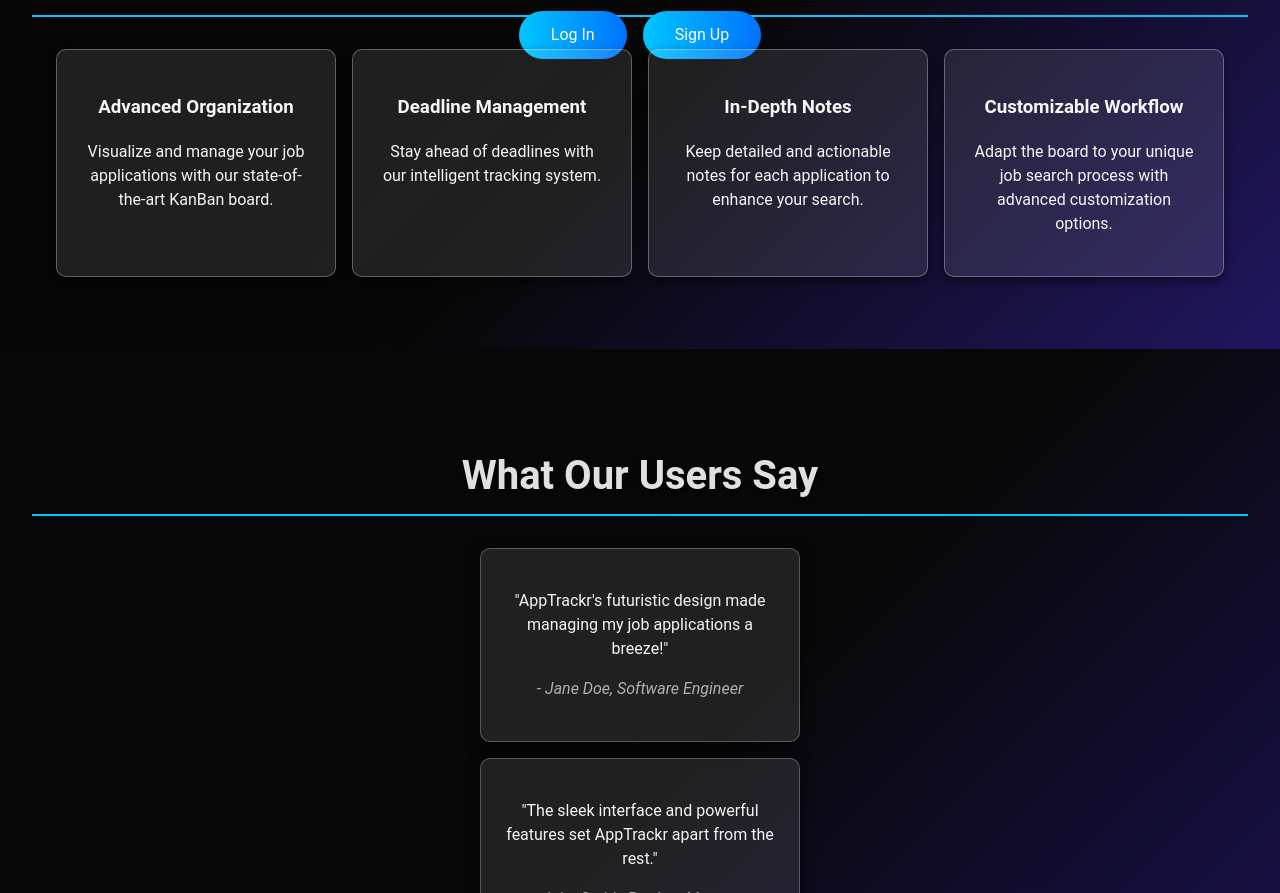
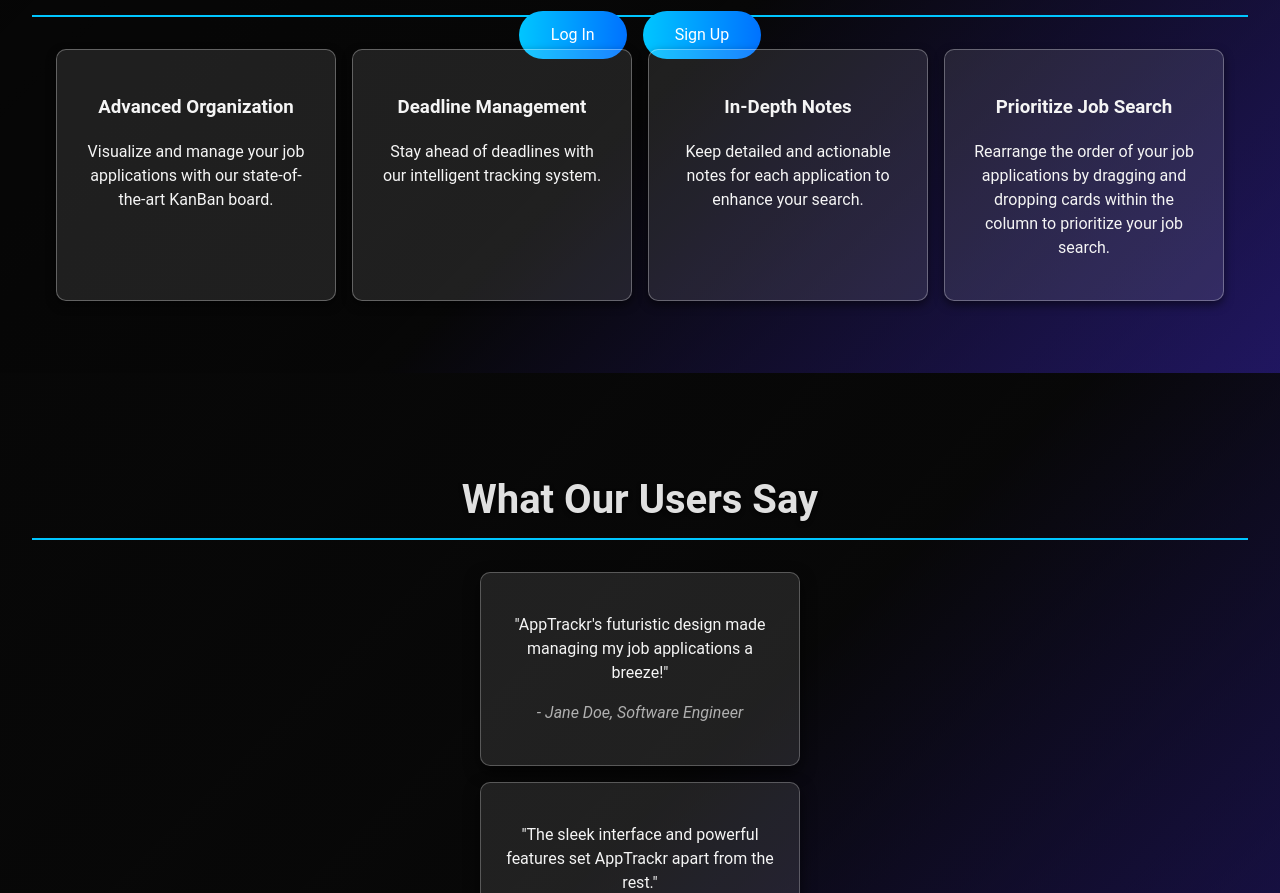
Before and after one commit to juddin1995/apptrackr, a React (Vite) app in the folder frontend/: page / in a window 1280 px wide. Shown: the part 1000-1893 px from the top of the page. Built offline with nearby package versions, Linux system fonts and the light colour scheme.

Commit message:
Fix features section

```diff
--- a/frontend/src/pages/HomePage/HomePage.jsx
+++ b/frontend/src/pages/HomePage/HomePage.jsx
@@ -42,8 +42,8 @@
             <p>Keep detailed and actionable notes for each application to enhance your search.</p>
           </div>
           <div className={styles.featureItem}>
-            <h3>Customizable Workflow</h3>
-            <p>Adapt the board to your unique job search process with advanced customization options.</p>
+            <h3>Prioritize Job Search</h3>
+            <p>Rearrange the order of your job applications by dragging and dropping cards within the column to prioritize your job search.</p>
           </div>
         </div>
       </section>
--- a/frontend/src/pages/JobBoardPage/JobBoardPage.jsx
+++ b/frontend/src/pages/JobBoardPage/JobBoardPage.jsx
@@ -73,7 +73,6 @@
     setColumns(updatedColumns);
   };
 
-
   return (
     <>
     <h1>Job Board</h1>
--- a/frontend/src/pages/JobBoardPage/JobBoardPage.module.css
+++ b/frontend/src/pages/JobBoardPage/JobBoardPage.module.css
@@ -3,6 +3,9 @@
   overflow-x: auto;
   background: #000;
   padding: 1rem;
+  max-width: 100%;
+  /* width: max-content; */
+  /* white-space: nowrap; */
 }
 
 .column {
```
Also changed, not shown: 1 other file (tests, documents, lock files or other folders).
